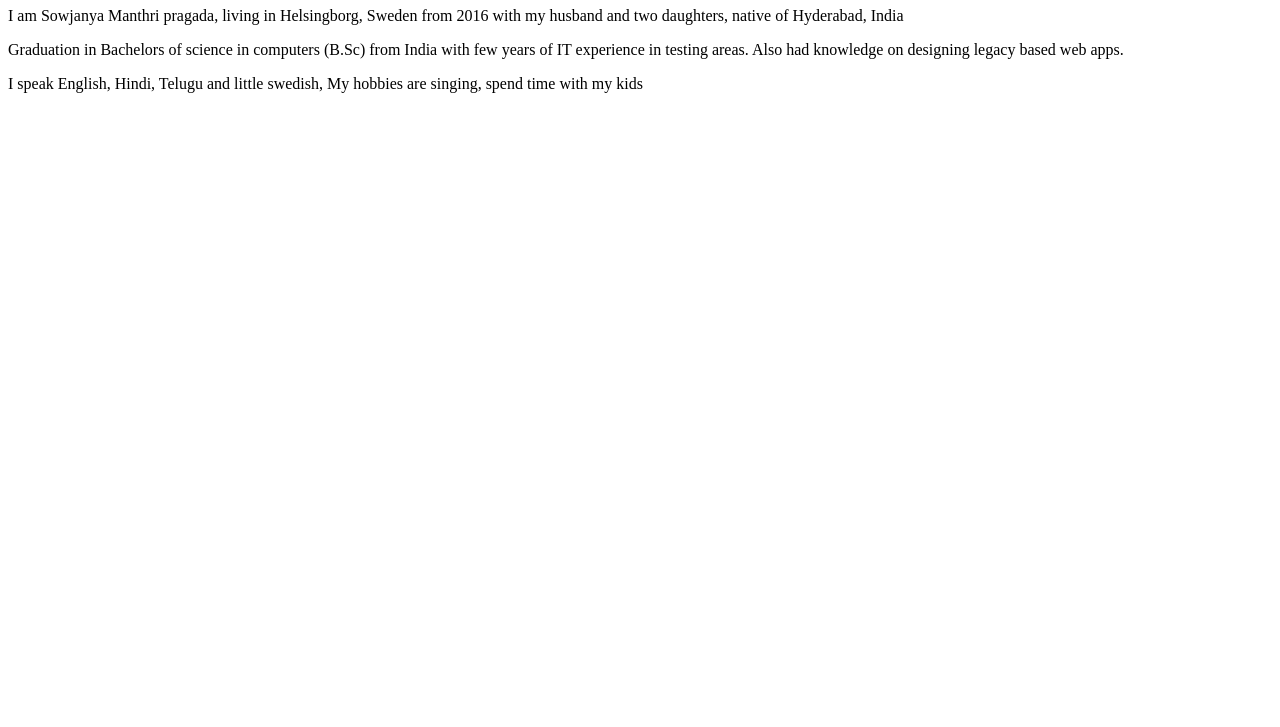
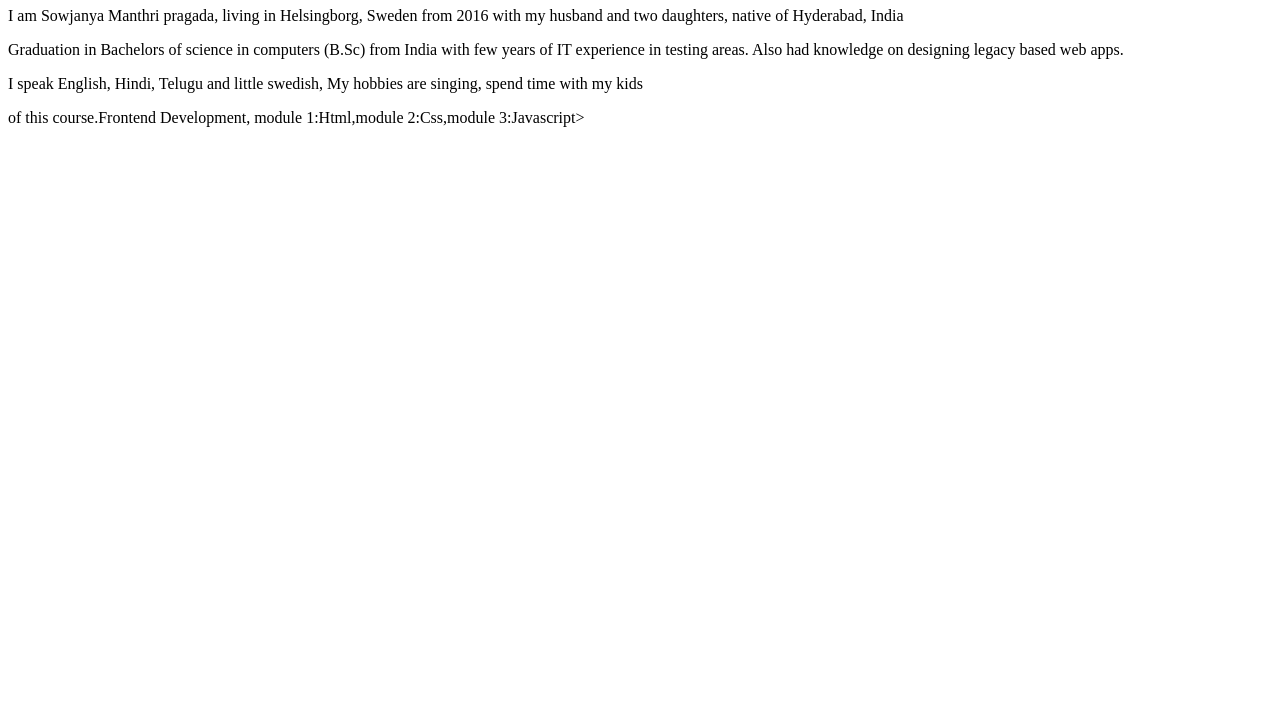
Before and after one commit to sowjanyamanthripragada/Frontend-Dev, a plain HTML site: page aboutme.html in a window 1280 px wide. Shown: the part 73-800 px from the top of the page. Drawn offline with Linux system fonts and the light colour scheme.

Commit message:
Added few tags

```diff
--- a/aboutme.html
+++ b/aboutme.html
@@ -14,5 +14,5 @@
 My hobbies are singing, spend time with my kids
 </p>
 
-</body>
+ <diary>of this course.Frontend Development, module 1:Html,module 2:Css,module 3:Javascript> </diary> </body>
 </html>
```
